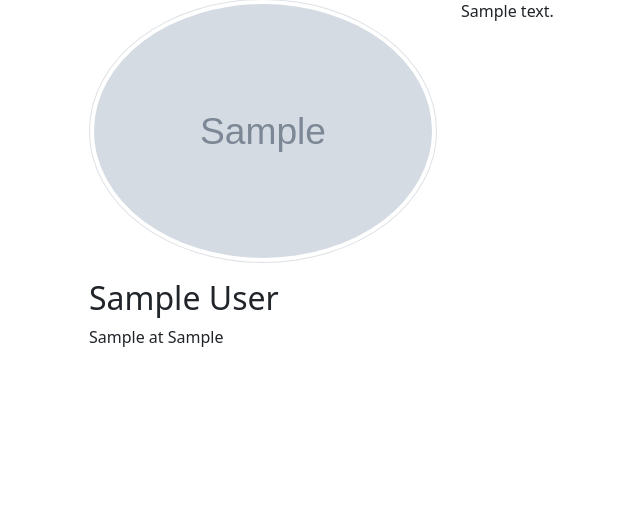
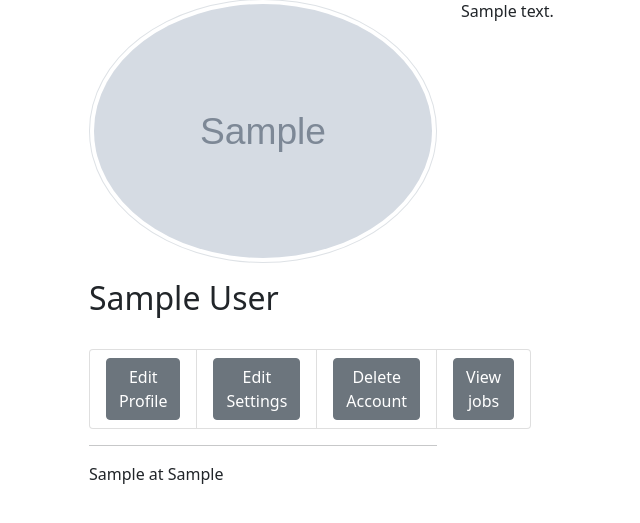
Before and after one commit to khalilDimassi/HustlersLobby, a Django app: page /client/profile/1/ in a window 1280 px wide. Shown: the part 105-628 px from the top of the page, without its empty margins (5-645 px from the left). Run offline with Django 4.2, Linux system fonts and the light colour scheme; a user stored in the database is signed in; tables that the repository leaves empty hold one stand-in row (values such as "Sample post"); grey boxes marked "Sample" are stand-in pictures; some libraries are stand-ins or nearby versions.

Commit message:
added jobs creating, editing, cancelling

```diff
--- a/Clients/admin.py
+++ b/Clients/admin.py
@@ -1,6 +1,7 @@
 from django.contrib import admin
 
-from .models import ClientProfile
+from .models import ClientProfile, ClientJob
 
 # Register your models here.
 admin.site.register(ClientProfile)
+admin.site.register(ClientJob)
--- a/Clients/models.py
+++ b/Clients/models.py
@@ -36,6 +36,10 @@ class ClientJob(models.Model):
     budget = models.IntegerField()
     date_posted = models.DateTimeField(default=timezone.now)
     date_due = models.DateTimeField(null=True, blank=True)
+    date_completed = models.DateTimeField(null=True, blank=True)
+    is_completed = models.BooleanField(default=False)
+    is_paid = models.BooleanField(default=False)
+    is_available = models.BooleanField(default=True)
 
     def __str__(self):
-        return self.title
+        return f'{self.client.user.username} - {self.title}'
--- a/Clients/urls.py
+++ b/Clients/urls.py
@@ -13,20 +13,12 @@ urlpatterns = [
     # TODO: Landing page
     # path('', views.landing_page_view, name='landing-page'),
 
-    # TODO: Post a job
-    # path('post-job/', views.post_job_view, name='post-job'),
-
-    # TODO: edit a job
-    # path('edit-job/<int:pk>/', views.edit_job_view, name='edit-job'),
-
-    # TODO: delete a job
-    # path('delete-job/<int:pk>/', views.delete_job_view, name='delete-job'),
-
-    # TODO: view a job
-    # path('view-job/<int:pk>/', views.view_job_view, name='view-job'),
-
-    # TODO: view all jobs
-    # path('view-jobs/', views.view_jobs_view, name='view-jobs'),
+    path('post-job/', views.post_job_view, name='post-job'),
+    path('edit-job/<int:pk>/', views.edit_job_view, name='edit-job'),
+    path('cancel-job/<int:pk>/', views.cancel_job_view, name='cancel-job'),
+    path('view-job/<int:pk>/', views.view_job_view, name='view-job'),
+    path('view-jobs/', views.view_jobs_view, name='view-jobs'),
+    path('view-client-jobs/<int:pk>/', views.view_client_jobs_view, name='view-client-jobs'),
 
 
     # TODO: Hire a hustler
--- a/Clients/views.py
+++ b/Clients/views.py
@@ -1,10 +1,11 @@
 from django.contrib.auth.models import User
 from django.shortcuts import redirect, render, get_object_or_404
 
-from Clients.forms import ClientProfileForm
-from Clients.models import ClientProfile
+from Clients.forms import ClientProfileForm, ClientJobForm
+from Clients.models import ClientProfile, ClientJob
 
 
+# Profile views
 def profile_view(request, pk):
     user = get_object_or_404(User, pk=pk)
     client_profiles = ClientProfile.objects.filter(user=user)
@@ -57,3 +58,65 @@ def edit_profile_view(request, pk):
         form = ClientProfileForm(instance=client_profile)
 
     return render(request, 'Clients/edit_profile.html', {'form': form})
+
+
+# Jobs views
+def view_jobs_view(request):
+    context = {
+        'jobs': ClientJob.objects.all()
+    }
+    return render(request, 'Clients/Jobs/view_jobs.html', context)
+
+
+def view_job_view(request, pk):
+    context = {
+        'job': ClientJob.objects.get(pk=pk)
+    }
+    return render(request, 'Clients/Jobs/view_job.html', context)
+
+
+def view_client_jobs_view(request, pk):
+    context = {
+        'jobs': ClientJob.objects.filter(client_id=pk)
+    }
+    return render(request, 'Clients/Jobs/view_jobs.html', context)
+
+
+def post_job_view(request):
+    if request.method == 'POST':
+        form = ClientJobForm(request.POST, request.FILES)
+
+        if form.is_valid():
+            new_job = ClientJob.objects.create(
+                client_id=request.user.client_profile.pk,
+                title=form.cleaned_data['title'],
+                description=form.cleaned_data['description'],
+                budget=form.cleaned_data['budget'],
+            )
+            new_job.save()
+            return redirect('client:view-jobs')
+    else:
+        form = ClientJobForm()
+
+    return render(request, 'Clients/Jobs/post_job.html', {'form': form})
+
+
+def edit_job_view(request, pk):
+    job = get_object_or_404(ClientJob, pk=pk)
+    if request.method == 'POST':
+        form = ClientJobForm(request.POST, request.FILES, instance=job)
+
+        if form.is_valid():
+            form.save()
+            return redirect('client:view-job', pk=pk)
+    else:
+        form = ClientJobForm(instance=job)
+
+    return render(request, 'Clients/Jobs/edit_job.html', {'form': form})
+
+
+def cancel_job_view(request, pk):
+    job = get_object_or_404(ClientJob, pk=pk)
+    job.is_available = False
+    job.save()
+    return redirect('client:view-jobs')
--- a/templates/Clients/profile.html
+++ b/templates/Clients/profile.html
@@ -12,11 +12,26 @@
                 <img src="/media/{{ client_profile.profile_picture }}" class="img-thumbnail rounded-circle mb-3"
                      alt="Profile Picture">
                 <h2>{{ client_profile.first_name }} {{ client_profile.last_name }}</h2>
-                {% if user.pk == client_profile.user %}
-                    <a href="{% url 'client:edit-profile' user.pk %}"> Edit Profile</a>
-                    <a href="{% url 'edit-settings' user.pk %}"> Edit Settings</a>
-                    <a href="{% url 'delete-account' user.pk %}"> Delete Account </a>
-                {% endif %}
+                <br>
+                <ul class="list-group list-group-horizontal-sm" title="buttons and shit">
+                    {% if user.pk == client_profile.user.id %}
+                        <li class="list-group-item"><a class="btn btn-secondary"
+                                                       href="{% url 'client:edit-profile' user.pk %}"> Edit
+                            Profile</a></li>
+                        <li class="list-group-item"><a class="btn btn-secondary"
+                                                       href="{% url 'edit-settings' user.pk %}"> Edit Settings</a>
+                        </li>
+                        <li class="list-group-item"><a class="btn btn-secondary"
+                                                       href="{% url 'delete-account' user.pk %}"> Delete Account </a>
+                        </li>
+                    {% endif %}
+                    <li class="list-group-item"><a class="btn btn-secondary"
+                                                   href="{% url 'client:view-client-jobs' client_profile.pk %}">View
+                        jobs</a></li>
+
+                </ul>
+                <hr>
+
                 <p>{{ client_profile.profession }} at {{ client_profile.establishment }}</p>
             </div>
             <div class="col-md-8">
--- a/templates/Core/base.html
+++ b/templates/Core/base.html
@@ -44,6 +44,10 @@
                             <a class="nav-link active" aria-current="page"
                                href="{% url 'Clients:profile' user.pk %}">Profile</a>
                         </li>
+                        <li class="nav-item">
+                            <a class="nav-link active" aria-current="page"
+                               href="{% url 'Clients:post-job' %}">Post Job</a>
+                        </li>
                     {% elif request.user|has_group:"Hustlers" %}
                         <li class="nav-item">
                             <a class="nav-link active" aria-current="page"
@@ -59,7 +63,7 @@
                         <a class="nav-link active" aria-current="page" href="#">Dashboard</a>
                     </li>
                     <li class="nav-item">
-                        <a class="nav-link active" aria-current="page" href="#">Jobs</a>
+                        <a class="nav-link active" aria-current="page" href="{% url 'Clients:view-jobs' %}">Jobs</a>
                     </li>
                     <li class="nav-item">
                         <a class="nav-link active" aria-current="page" href="{% url 'logout' %}">Logout</a>
```
Also changed, not shown: Clients/forms.py (+26 -2 lines), templates/Clients/Jobs/edit_job.html (added, +21 -0 lines), templates/Clients/Jobs/post_job.html (added, +21 -0 lines), templates/Clients/Jobs/view_job.html (added, +40 -0 lines), templates/Clients/Jobs/view_jobs.html (added, +26 -0 lines), Clients/migrations/0004_clientjob_date_completed_clientjob_is_available_and_more.py (added).
